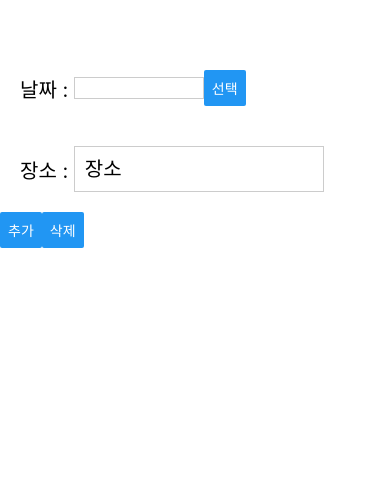
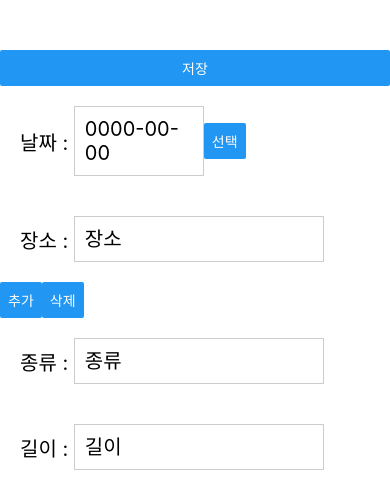
Before and after one commit to CrossPlatformTeam06/CatchAFish, a React Native app: screen / in a window 390 px wide. Shown: the top 496 px of the page. Built offline with nearby package versions, Linux system fonts and the light colour scheme.

Commit message:
Record.js

```diff
--- a/src/Record.js
+++ b/src/Record.js
@@ -1,4 +1,4 @@
-import { StyleSheet, View} from 'react-native';
+import { StyleSheet, View, Button } from 'react-native';
 import { StatusBar } from 'expo-status-bar';
 
 import InputDate from "./InputDate";
@@ -8,10 +8,19 @@ import InputFish from './InputFish';
 import { useState } from 'react';
 
 
+var data = [{
+    place: '',
+    date: '',
+    fishes: [],
+}]
+
 export default function Record(){
 
-   const [fishes, setFishes] = useState([]);
-   const [selectedDate, setSelectedDate] = useState("0000-00-00");
+    const [fishes, setFishes] = useState([{fishName:'', fishLength: '', key:Date.now()}]);
+    const [selectedDate, setSelectedDate] = useState("0000-00-00");
+    const [place, setPlace] = useState('');
+
+    let count = 0;
 
     const  addFish = () => {
         setFishes([...fishes, { fishName: '', fishLength: '', key: Date.now() }]);
@@ -23,11 +32,24 @@ export default function Record(){
         setFishes(updatedFishes);
     }
 
+    const saveData = () =>{
+        data[count].place = place;
+        data[count].date = selectedDate;
+        data[count].fishes = fishes;
+        count = count+1;
+
+        //setData({place, selectedDate, fishes, key});
+
+        setFishes([]);
+        setPlace('');
+        setSelectedDate("0000-00-00");
+    }
 
     return(<>
         <View style={{height: 50}}/>
-        <InputDate/>
-        <InputPlace selectedDate={selectedDate} setSelectedDate={selectedDate}/>
+        <Button title="저장" onPress={saveData}/>
+        <InputDate selectedDate={selectedDate} setSelectedDate={setSelectedDate}/>
+        <InputPlace place={place} setPlace={setPlace}/>
         <InputFish fishes={fishes} setFishes={setFishes} addFish={addFish} removeFish={removeFish}/>
         <StatusBar style='auto'/>
     </>)
```
